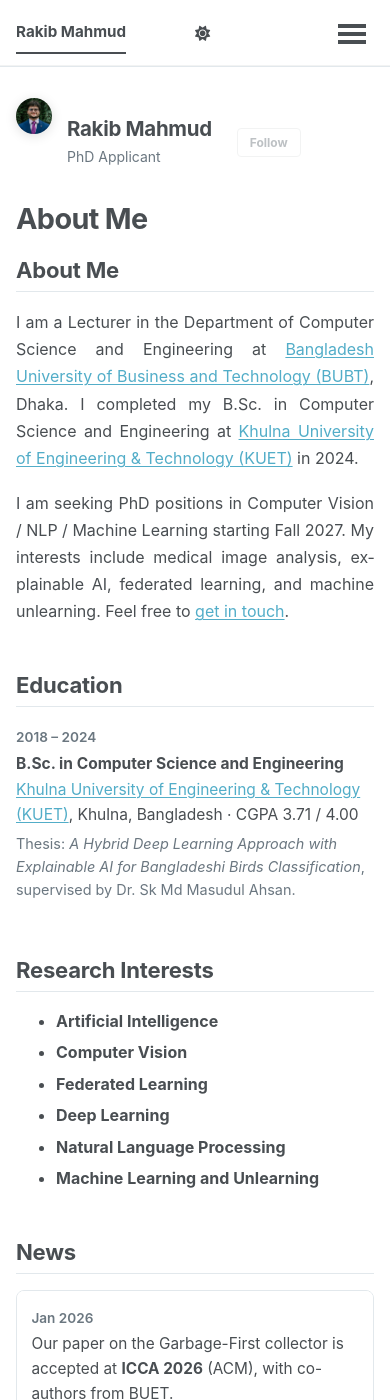
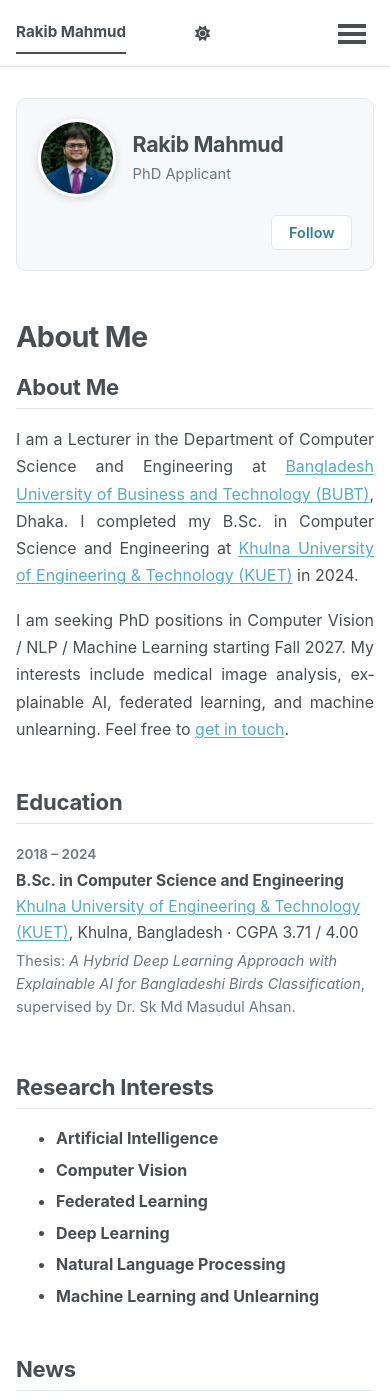
Before and after one commit to rakibMahmud/rakibMahmud.github.io, a Jekyll site: the page built from _pages/about.md, in a window 390 px wide and 1400 px high. Built offline with Jekyll 4.4.1, drawn with Linux system fonts in a browser that asks for light colours; a script that is not in the unit is left out; our own code applies the rules of GitHub Pages for plain Markdown files.

Commit message:
Enlarge profile band on tablet and mobile

```diff
--- a/_sass/_custom.scss
+++ b/_sass/_custom.scss
@@ -508,23 +508,40 @@ html[data-theme="dark"] {
    9. Small screens.
    -------------------------------------------------------------------------- */
 
+/* Three bands, not a phone/desktop split — a tablet is not a large phone:
+     >= 1024px  desktop: the default rules above (the sidebar appears here)
+     768-1023   tablet:  two-column grids, thumbnails still beside their text
+     <= 767px   phone:   single column, everything stacked            */
+
 @media screen and (max-width: 1023px) {
   .page__title { font-size: 1.8em; }
 
   .page__content,
   .archive { font-size: 1em; }
 
+  /* Two across on a tablet. The previous rule dropped straight to one column
+     below 1024px, which left half of an iPad's width empty. */
+  .card-grid,
+  .card-grid--prose { grid-template-columns: repeat(2, 1fr); }
+
+  /* Card columns are narrower here than on desktop, so justifying them would
+     reopen the word gaps. Left-aligned below the width that can carry it. */
+  .card-desc { text-align: left; }
+
+  .news-scroll { max-height: 300px; }
+}
+
+@media screen and (max-width: 767px) {
+  .card-grid,
+  .card-grid--prose { grid-template-columns: 1fr; }
+
   .pub-entry { flex-direction: column; gap: 0.9em; }
   .pub-thumb { flex: 0 0 auto; max-width: 200px; }
-
-  .card-grid { grid-template-columns: 1fr; }
 
   .page__content .news-list li,
   .archive .news-list li { display: block; }
 
   .news-date { display: block; margin-bottom: 0.15em; }
-
-  .news-scroll { max-height: 300px; }
 }
 
 /* --------------------------------------------------------------------------
@@ -912,3 +929,141 @@ html[data-theme="dark"] {
 
   .edu-year { display: block; margin-bottom: 0.15em; }
 }
+
+/* --------------------------------------------------------------------------
+   16. The author strip on tablet and phone.
+
+   Below 1024px the theme abandons the sidebar and lays the avatar, name and
+   links out as table-cells across the top. Its defaults there are poor: the
+   avatar drops to a 36px thumbnail, the name and bio crowd against it, and
+   the "Follow" button uses .btn--inverse, whose text colour is the theme's
+   lightest grey — so it reads as a disabled control floating in space.
+   This makes it a proper flex row instead.
+   -------------------------------------------------------------------------- */
+
+@media screen and (max-width: 1023px) {
+
+  /* A defined header band, not loose fragments. Previously the name sat at
+     ~1.1em directly above a 1.8em page title — the identity read as smaller
+     than the content it introduced, which is the wrong way round. */
+  .sidebar > div[itemscope] {
+    display: flex;
+    align-items: center;
+    flex-wrap: wrap;
+    gap: 1.35em;
+    margin-bottom: 2em;
+    padding: 1.6em 1.7em;
+    border: 1px solid var(--rm-hairline);
+    border-radius: 10px;
+    background: var(--rm-sunken);
+  }
+
+  .sidebar .author__avatar {
+    display: block;
+    width: auto;
+    flex: 0 0 auto;
+    vertical-align: middle;
+  }
+
+  .sidebar .author__avatar img {
+    width: 96px;
+    height: 96px;
+    max-width: none;
+    padding: 0;
+    border: 3px solid var(--rm-card-bg);
+    border-radius: 50%;
+    object-fit: cover;
+    box-shadow: 0 2px 10px rgba(0, 0, 0, 0.14);
+  }
+
+  .sidebar .author__content {
+    display: block;
+    flex: 1 1 14em;
+    min-width: 0;
+    padding: 0;
+  }
+
+  .sidebar .author__name {
+    margin: 0 0 0.22em;
+    font-size: 1.62em;
+    font-weight: 750;
+    letter-spacing: -0.018em;
+    line-height: 1.2;
+  }
+
+  .sidebar .author__bio {
+    margin: 0;
+    font-size: 1em;
+    line-height: 1.5;
+    color: var(--rm-muted);
+  }
+
+  .sidebar .author__urls-wrapper {
+    display: block;
+    flex: 0 0 auto;
+    vertical-align: middle;
+  }
+
+  /* Legible button rather than the theme's ghosted .btn--inverse. */
+  .sidebar .author__urls-wrapper button.btn--inverse {
+    padding: 0.55em 1.15em;
+    border: 1px solid var(--rm-hairline) !important;
+    border-radius: 6px;
+    background-color: var(--rm-card-bg);
+    color: var(--global-base-color) !important;
+    font-size: 0.9em;
+    font-weight: 600;
+    letter-spacing: 0.01em;
+  }
+
+  .sidebar .author__urls-wrapper button.btn--inverse:hover {
+    border-color: var(--global-base-color) !important;
+    color: var(--global-base-color) !important;
+  }
+}
+
+@media screen and (max-width: 599px) {
+  .sidebar > div[itemscope] { gap: 1.05em; padding: 1.25em 1.3em; }
+  .sidebar .author__avatar img { width: 78px; height: 78px; border-width: 3px; }
+  .sidebar .author__name { font-size: 1.34em; }
+  .sidebar .author__bio { font-size: 0.92em; }
+
+  /* Keep the photo beside the name — a small basis so the text block still
+     fits alongside it — and wrap only the button onto its own line, rather
+     than squeezing the bio into a narrow column beside it. */
+  .sidebar .author__content { flex: 1 1 8em; }
+
+  .sidebar .author__urls-wrapper {
+    flex: 1 1 100%;
+    display: flex;
+    justify-content: flex-end;
+    margin-top: 0.1em;
+  }
+}
+
+/* --------------------------------------------------------------------------
+   17. Visually-hidden utility.
+
+   Used for the homepage <h1>. The profile band (mobile) and sidebar (desktop)
+   already show the name, so printing it again as a page heading repeated
+   "Rakib Mahmud" three times in the first screenful on a phone — masthead,
+   band, heading. The heading stays in the document for search engines and
+   screen readers; it just stops being drawn.
+
+   Note: the theme's own .sr-only lives in a Font Awesome partial that is not
+   imported into main.scss, so it never reaches the compiled CSS. This is
+   defined here rather than relying on it.
+   -------------------------------------------------------------------------- */
+
+.rm-visually-hidden {
+  position: absolute !important;
+  width: 1px;
+  height: 1px;
+  margin: -1px;
+  padding: 0;
+  overflow: hidden;
+  clip: rect(0, 0, 0, 0);
+  clip-path: inset(50%);
+  white-space: nowrap;
+  border: 0;
+}
```
